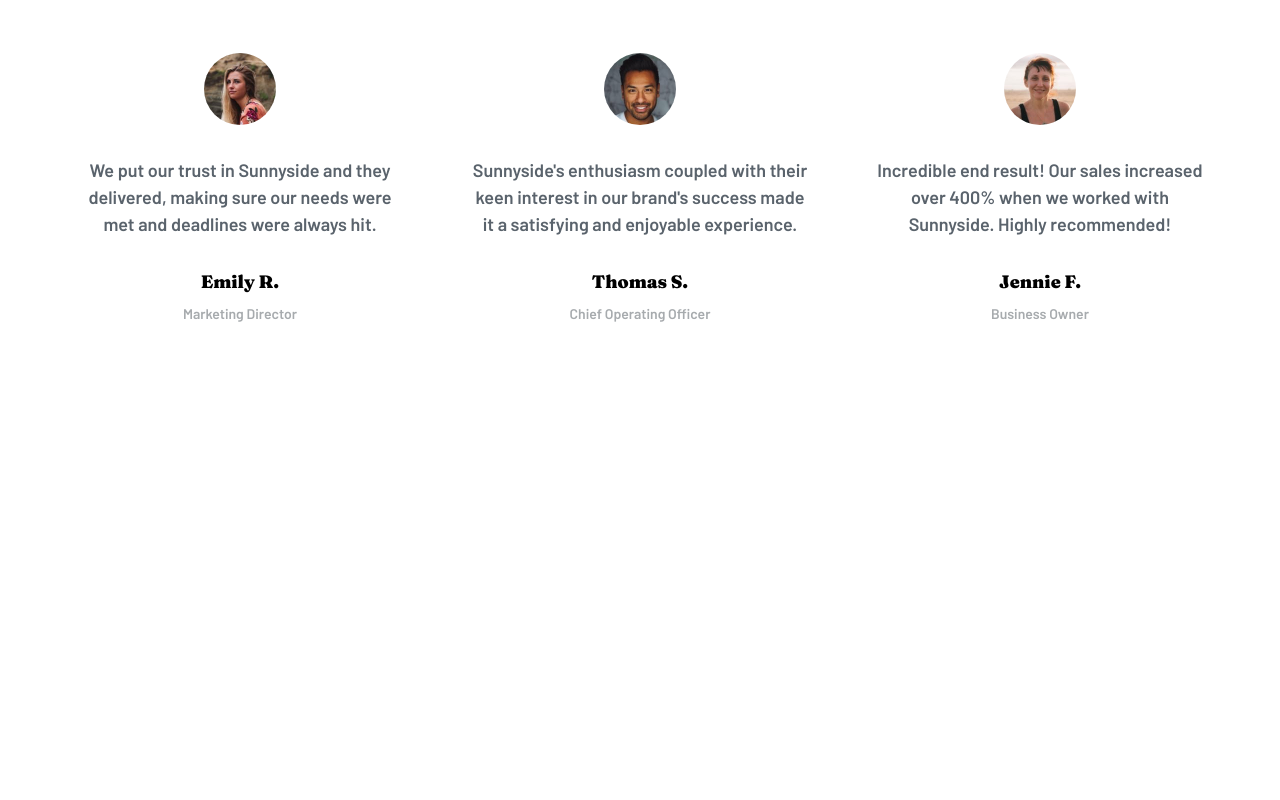
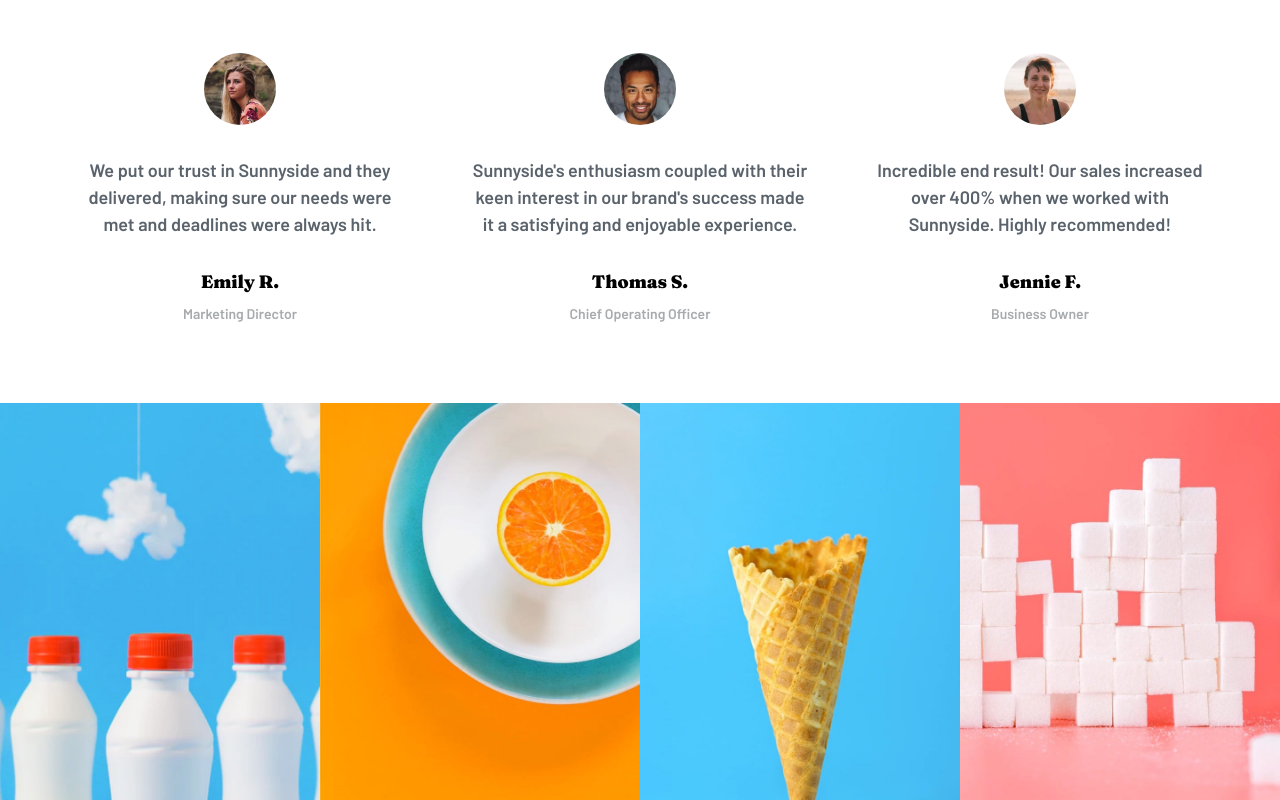
Before and after one commit to acamposlucas/sunnyside-agency-landing-page, a React (Vite) app: page / in a window 1280 px wide. Shown: the part 2439-3239 px from the top of the page. Before the commit the page ends 2842 px from the top, so only its background shows below. Built offline with nearby package versions, Linux system fonts and the light colour scheme.

Commit message:
create gallery component

```diff
--- /dev/null
+++ b/src/pages/Home/components/Gallery/index.tsx
@@ -0,0 +1,37 @@
+import React from "react";
+import { GalleryContainer } from "./styles";
+
+export const Gallery = () => {
+  return (
+    <GalleryContainer>
+      <picture>
+        <source
+          srcSet="src/assets/images/desktop/image-gallery-milkbottles.jpg"
+          media="(min-width: 800px)"
+        />
+        <img src="src/assets/images/mobile/image-gallery-milkbottles.jpg" />
+      </picture>
+      <picture>
+        <source
+          srcSet="src/assets/images/desktop/image-gallery-orange.jpg"
+          media="(min-width: 800px)"
+        />
+        <img src="src/assets/images/mobile/image-gallery-orange.jpg" />
+      </picture>
+      <picture>
+        <source
+          srcSet="src/assets/images/desktop/image-gallery-cone.jpg"
+          media="(min-width: 800px)"
+        />
+        <img src="src/assets/images/mobile/image-gallery-cone.jpg" />
+      </picture>
+      <picture>
+        <source
+          srcSet="src/assets/images/desktop/image-gallery-sugar-cubes.jpg"
+          media="(min-width: 800px)"
+        />
+        <img src="src/assets/images/mobile/image-gallery-sugar-cubes.jpg" />
+      </picture>
+    </GalleryContainer>
+  );
+};
--- /dev/null
+++ b/src/pages/Home/components/Gallery/styles.ts
@@ -0,0 +1,22 @@
+import styled from "styled-components";
+
+export const GalleryContainer = styled.div`
+  display: grid;
+  grid-template-columns: repeat(2, 1fr);
+  width: 100%;
+
+  @media (min-width: 550px) {
+    grid-template-columns: repeat(4, 1fr);
+  }
+
+  picture {
+    border: 0;
+
+    img {
+      display: block;
+      width: 100%;
+      height: 100%;
+      max-height: 400px;
+    }
+  }
+`;
--- a/src/pages/Home/index.tsx
+++ b/src/pages/Home/index.tsx
@@ -1,5 +1,6 @@
 import React from "react";
 import { Header } from "../../components/Header";
+import { Gallery } from "./components/Gallery";
 import { Testimonials } from "./components/Testimonials";
 import {
   BannerContainer,
@@ -64,7 +65,10 @@ export const Home = () => (
               srcSet="src\assets\images\desktop\image-graphic-design.jpg"
               media="(min-width: 800px)"
             />
-            <img src="src\assets\images\mobile\image-graphic-design.jpg" />
+            <img
+              src="src\assets\images\mobile\image-graphic-design.jpg"
+              alt=""
+            />
           </picture>
           <div className="content">
             <h2>Graphic Design</h2>
@@ -93,6 +97,7 @@ export const Home = () => (
         </StyledContainer>
       </GridContainer>
       <Testimonials />
+      <Gallery />
     </MainContainer>
   </>
 );
```
Also changed, not shown: src/assets/images/desktop/image-gallery-sugar-cubes.jpg (renamed from src/assets/images/desktop/image-gallery-sugarcubes.jpg).
